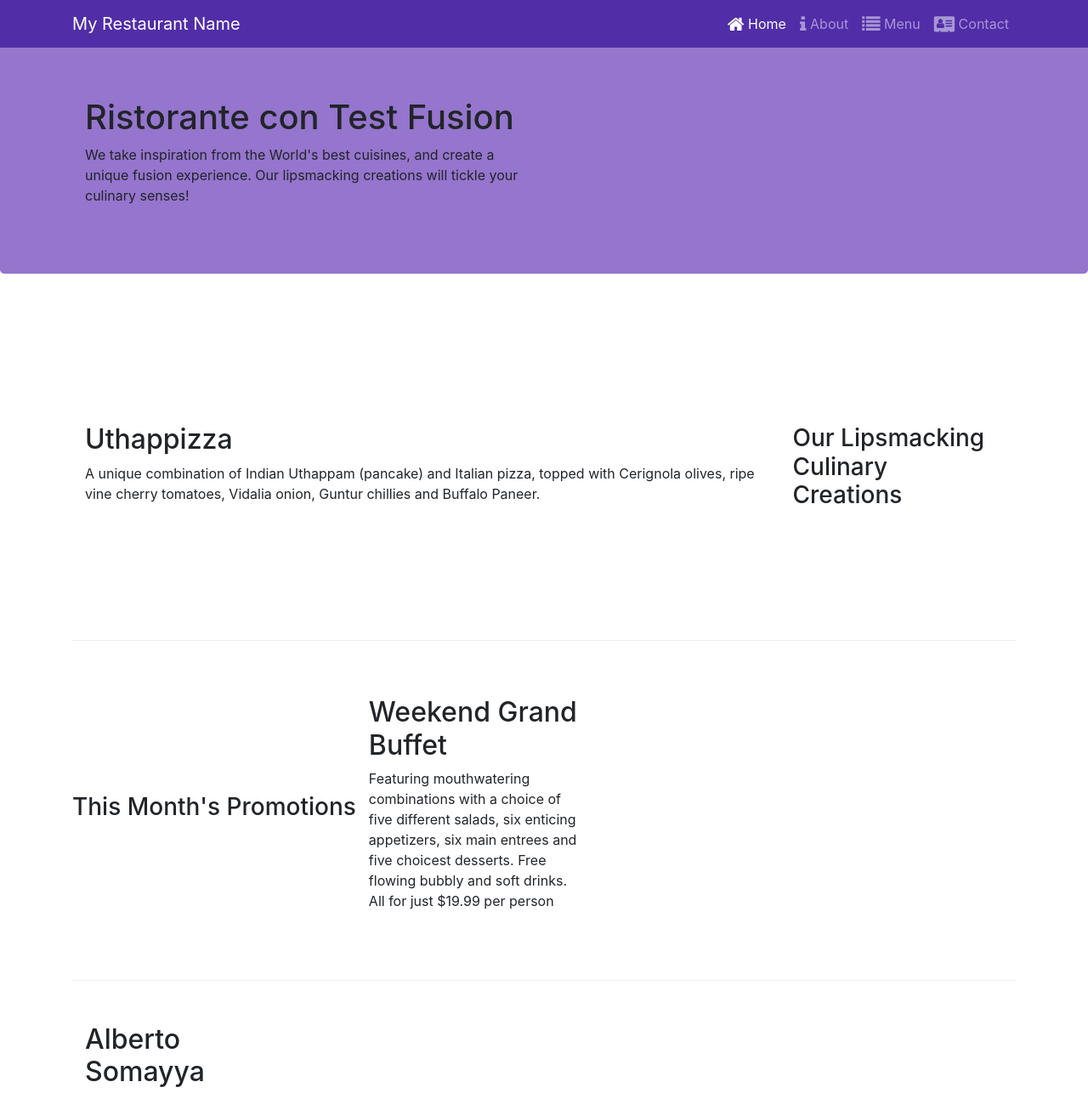
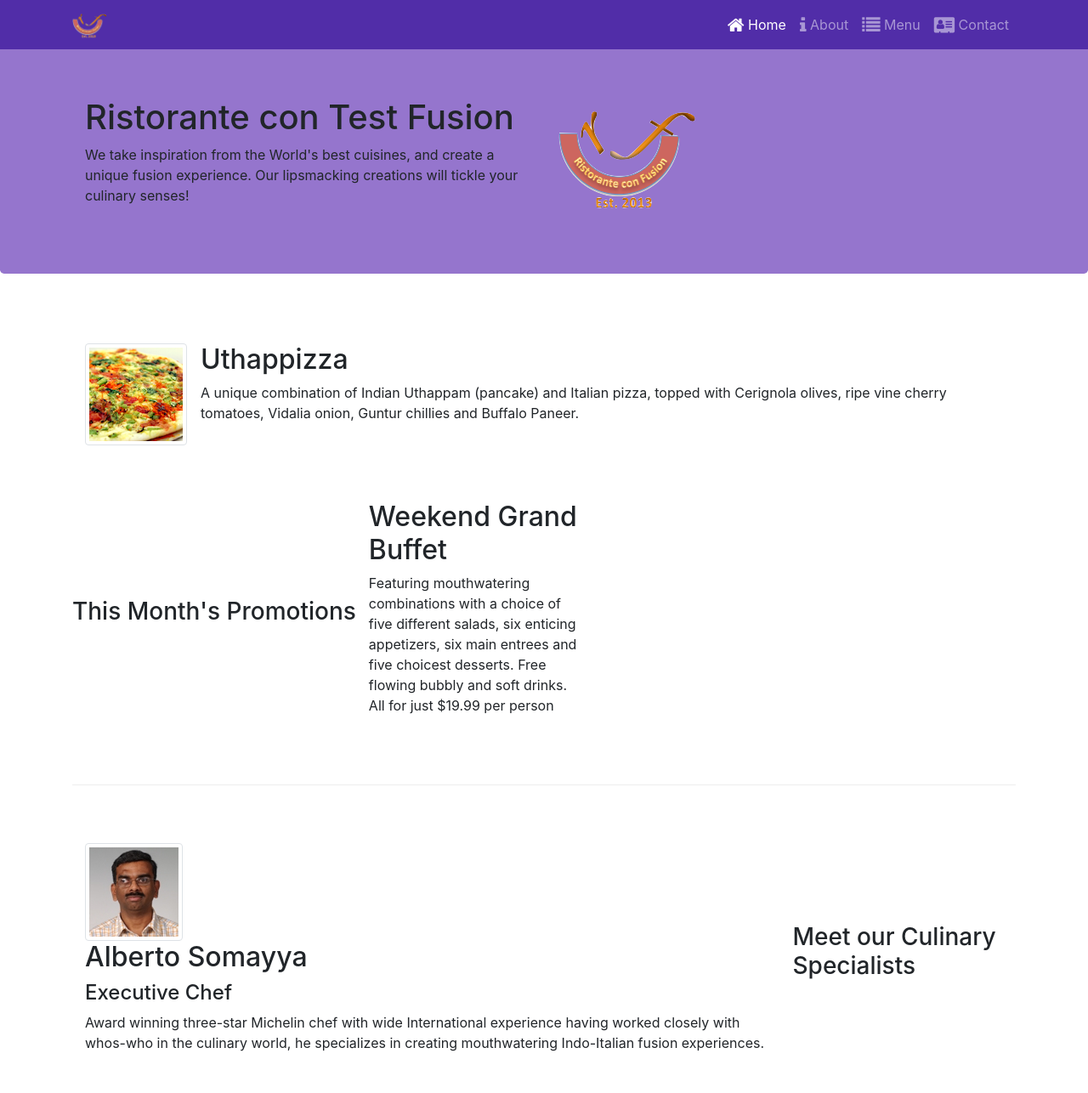
Before and after one commit to zachbitcoin/conFusion, a website: page index.html in a window 1280 px wide. Shown: the top 1286 px of the page at 85% size. Drawn offline with nearby package versions, Linux system fonts and the light colour scheme.

Commit message:
added images

```diff
--- a/index.html
+++ b/index.html
@@ -22,7 +22,7 @@
                 <span class="navbar-toggler-icon"></span>
             </button>
 
-            <a class="navbar-brand mr-auto" href="#">My Restaurant Name</a>
+            <a class="navbar-brand mr-auto" href="#"><img src="img/logo.png" height="30" width="41"></a>
             <div class="callapse navbar-collapse" id="Navbar"></div>
             <ul class="navbar-nav mr-auto">
                     <li class="nav-item active"><a class="nav-link" href="#"><span class="fa fa-home fa-lg"></span> Home</a></s></li><li>
@@ -44,7 +44,8 @@
                     <h1>Ristorante con Test Fusion</h1>
                     <p>We take inspiration from the World's best cuisines, and create a unique fusion experience. Our lipsmacking creations will tickle your culinary senses!</p>
                 </div>
-                <div class="col-12 col-sm">
+                <div class="col-12 col-sm align-self-center">
+                    <img src="img/logo.png" class="img-fluid">
                 </div>
             </div>
         </div>
@@ -56,8 +57,13 @@
                 <h3>Our Lipsmacking Culinary Creations</h3>
             </div>
             <div class="col col-sm order-sm-first col-md">
-                <h2>Uthappizza</h2>
+                <div class="media">
+                    <img class="d-flex mr-3 img-thumbnail align-self-center"
+                        src="img/uthappizza.png" alt="uthappizza">
+                    <div class="media-body">
+                    <h2 class="mt-0">Uthappizza</h2>
                 <p>A unique combination of Indian Uthappam (pancake) and Italian pizza, topped with Cerignola olives, ripe vine cherry tomatoes, Vidalia onion, Guntur chillies and Buffalo Paneer.</p>
+</div>
             </div>
         </div>
 
@@ -73,13 +79,18 @@
         </div>
 
         <div class="row row-content align-items-center">
-            <div>
+            <div class="col-12 col-sm-4 order-ms-last col-md-3">
                 <h3>Meet our Culinary Specialists</h3>
             </div>
-            <div class="col-12 col-sm-4 order-sm-first col-md-3">
+            <div class="col-12 col-sm-4 order-sm-first col-md">
+                <div class="media">
+                    <img class="d-flex mr-3 img-thumbnail align-self-center"
+                    src="img/alberto.png" alt="alberto">
+                    <div class="media-body">
+                </div></div>
                 <h2>Alberto Somayya</h2>
                 <h4>Executive Chef</h4>
-                <p>Award winning three-star Michelin chef with wide International experience having worked closely with whos-who in the culinary world, he specializes in creating mouthwatering Indo-Italian fusion experiences. </p>
+                <p class="d-none d-sm-block"</p>Award winning three-star Michelin chef with wide International experience having worked closely with whos-who in the culinary world, he specializes in creating mouthwatering Indo-Italian fusion experiences. </p>
             </div>
         </div>
     </div>
```
Also changed, not shown: aboutus.html (+9 -10 lines), contactus.html (+5 -0 lines), img/alberto.png (added), img/buffet.png (added), img/logo.png (added), img/uthappizza.png (added), 1 other file.
